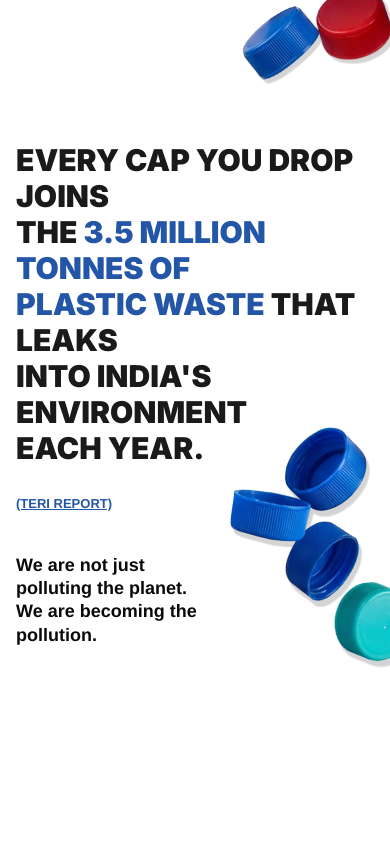
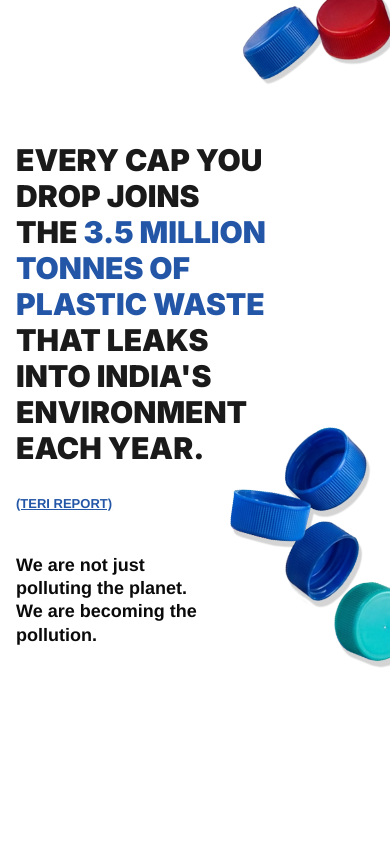
Before and after one commit to Dhanya-Bharadwaj/dhakkan, a React (Vite) app: page / in a window 390 px wide. Shown: the top 844 px of the page. Built offline with nearby package versions, Linux system fonts and the light colour scheme.

Commit message:
added css changes

```diff
--- a/src/App.css
+++ b/src/App.css
@@ -490,7 +490,7 @@ body { background: #ffffff; font-family: 'Helvetica Neue', Arial, sans-serif; co
 @media (min-width: 901px) and (max-width: 1000px) {
   .page { padding: 60px 40px 40px; }
   .content-1 { padding-left: 20px; }
-  .hero-title { font-size: 54px; max-width: 610px;  }
+  .hero-title { font-size: 54px; max-width: 580px;  }
   .subhead p { font-size: 30px; max-width: 500px; }
   .link { font-size: 28px; }
 
@@ -676,7 +676,7 @@ body { background: #ffffff; font-family: 'Helvetica Neue', Arial, sans-serif; co
 @media (min-width: 501px) and (max-width: 600px) {
   .page { padding: 16px 24px 32px; }
   .content-1 { padding-left: 0; }
-  .hero-title { font-size: 38px;  }
+  .hero-title { font-size: 38px; max-width: 400px; }
   .subhead p { font-size: 19px; max-width: 300px;}
   .link { font-size: 15px; }
 
@@ -732,7 +732,7 @@ body { background: #ffffff; font-family: 'Helvetica Neue', Arial, sans-serif; co
   .page-1 { padding-bottom: 0; margin-bottom: -50px; left:20px;}
   .page-2 { padding-top: 0; margin-top: -100px; }
   .content-1 { padding-left: 0; }
-  .hero-title { font-size: 34px; line-height: 1.2;}
+  .hero-title { font-size: 34px; line-height: 1.2; max-width: 300px;}
   .subhead p { font-size: 20px; max-width: 200px;}
   .link { font-size: 14px; }
 
@@ -786,7 +786,7 @@ body { background: #ffffff; font-family: 'Helvetica Neue', Arial, sans-serif; co
 @media (min-width: 301px) and (max-width: 400px) {
   .page { padding: 14px 16px 28px; }
   .content-1 { padding-left: 0; }
-  .hero-title { font-size: 30px; line-height: 1.2; }
+  .hero-title { font-size: 30px; line-height: 1.2; max-width: 300px;}
   .subhead p { font-size: 18px; max-width: 200px; }
   .link { font-size: 13px; }
 
```
